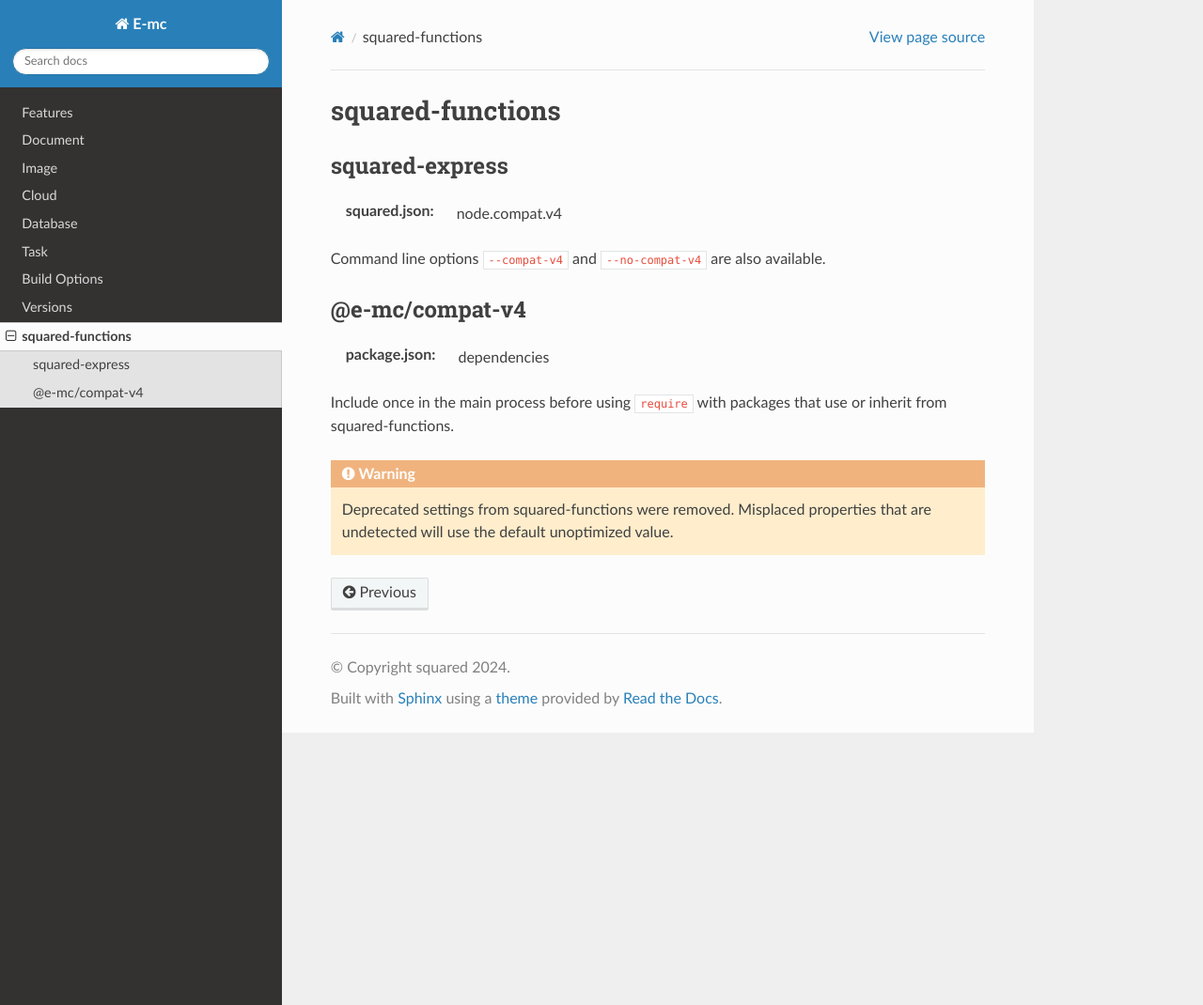
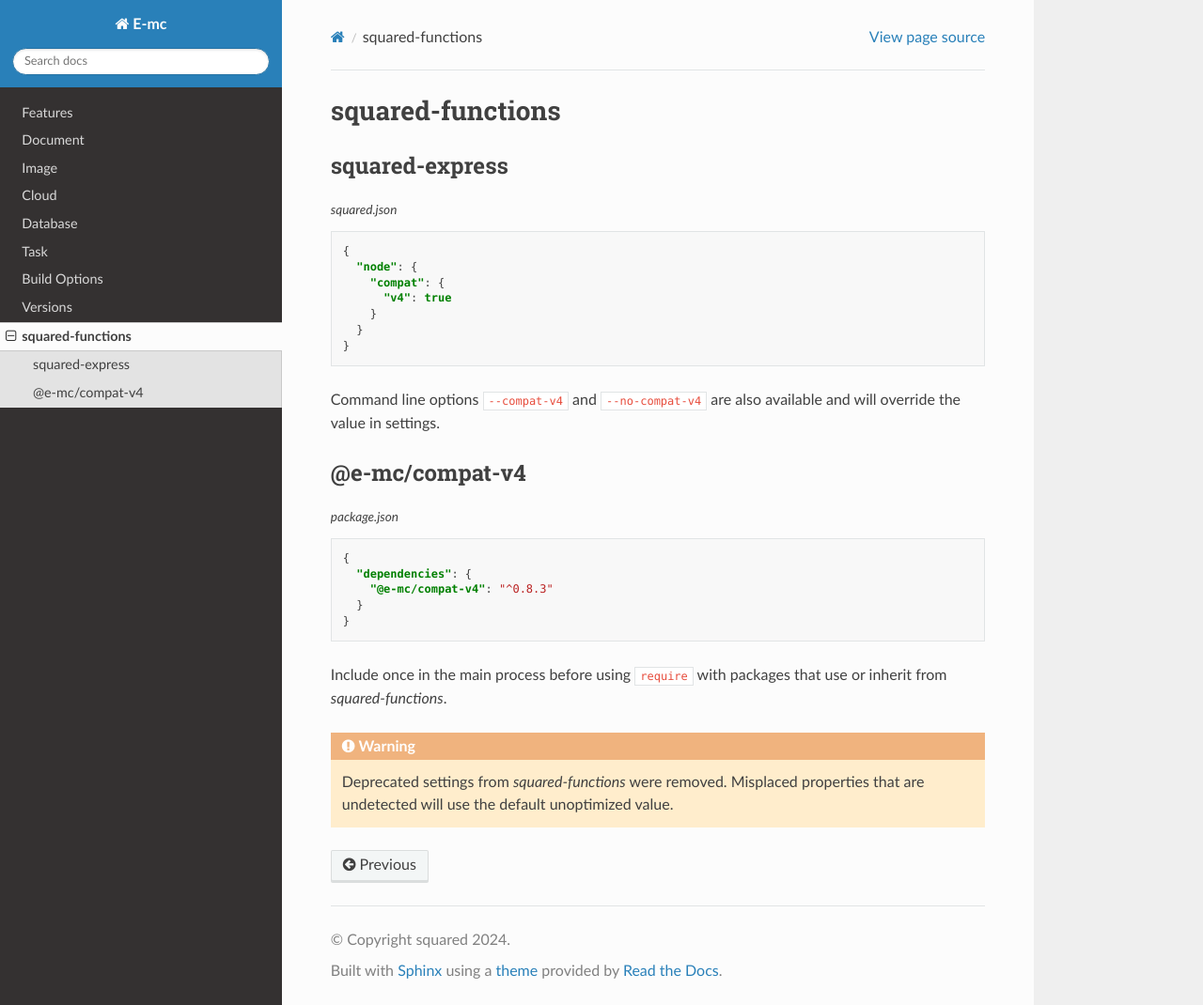
Before and after one commit to anpham6/chrome-docs, a Sphinx documentation site: the page built from source/legacy.rst, in a window 1280 px wide and 1070 px high. Shown: the whole window at 94% size. Built offline with Sphinx 7.4.7 and the Read the Docs theme 2.0.0, drawn with Linux system fonts in a browser that asks for light colours.

Commit message:
Legacy: JSON code blocks were created.

```diff
--- a/source/index.rst
+++ b/source/index.rst
@@ -22,7 +22,7 @@ Examples use **squared** 4/5 and **chrome** as the reference framework. These co
 NodeJS 14 LTS
 =============
 
-Optional fail safe dependencies are going to be removed when *NodeJS 22* starts development in April 2024. The code itself will still be ES2020 and will continue to work equivalently when these dependencies are self-installed.
+Optional fail safe dependencies are going to be removed when **NodeJS 22** starts development in April 2024. The code itself will still be **ES2020** and will continue to work equivalently if these dependencies are self-installed.
 
 .. code-block:: bash
   :caption: Minimum 15.4
--- a/source/legacy.rst
+++ b/source/legacy.rst
@@ -3,14 +3,32 @@ squared-functions
 
 squared-express
 ---------------
-:squared.json: node.compat.v4
 
-Command line options ``--compat-v4`` and ``--no-compat-v4`` are also available.
+.. code-block::
+  :caption: squared.json
+
+  {
+    "node": {
+      "compat": {
+        "v4": true
+      }
+    }
+  }
+
+Command line options ``--compat-v4`` and ``--no-compat-v4`` are also available and will override the value in settings.
 
 @e-mc/compat-v4
 ---------------
-:package.json: dependencies
 
-Include once in the main process before using ``require`` with packages that use or inherit from squared-functions.
+.. code-block::
+  :caption: package.json
 
-.. warning:: Deprecated settings from squared-functions were removed. Misplaced properties that are undetected will use the default unoptimized value.
+  {
+    "dependencies": {
+      "@e-mc/compat-v4": "^0.8.3"
+    }
+  }
+
+Include once in the main process before using ``require`` with packages that use or inherit from *squared-functions*.
+
+.. warning:: Deprecated settings from *squared-functions* were removed. Misplaced properties that are undetected will use the default unoptimized value.
```
